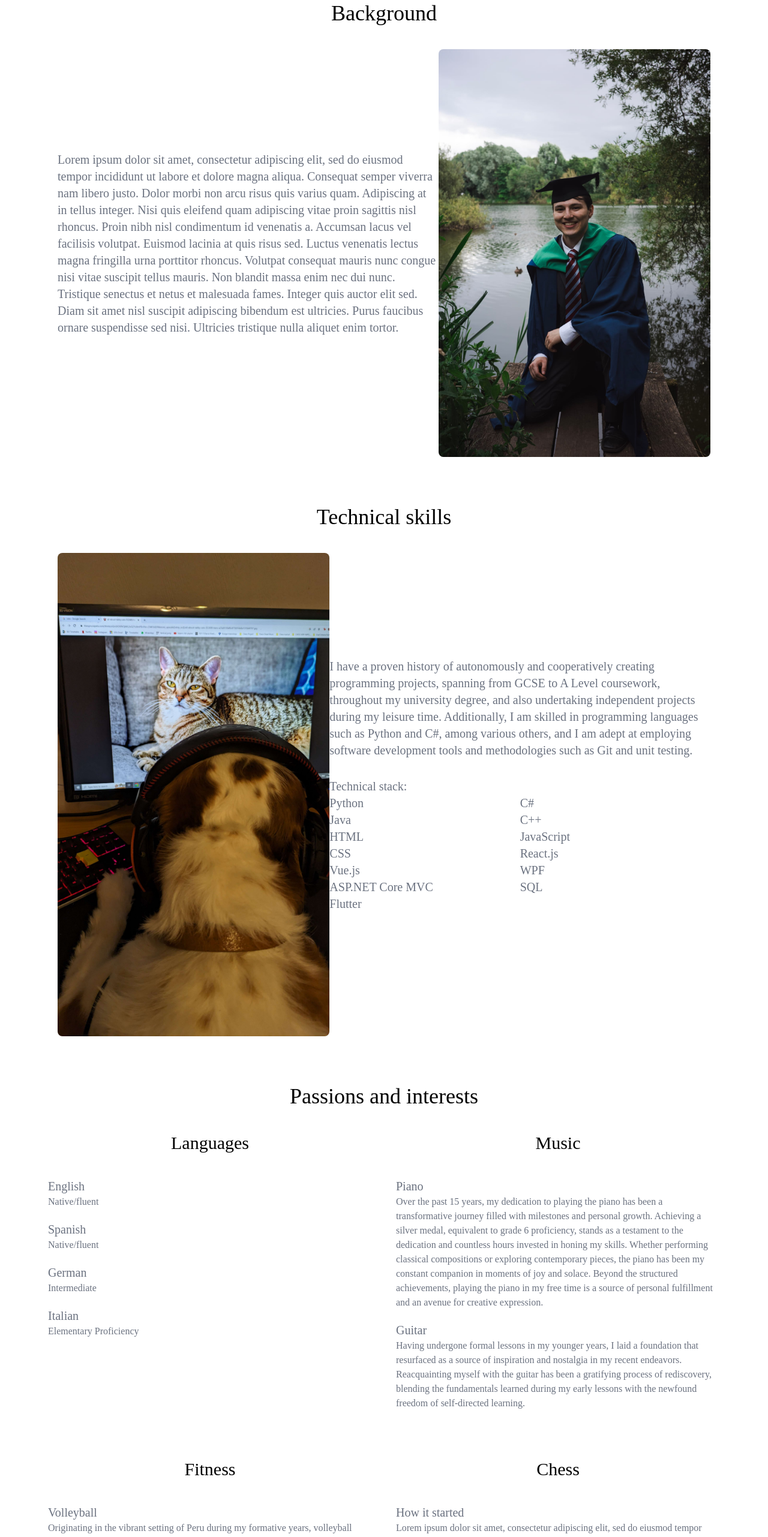
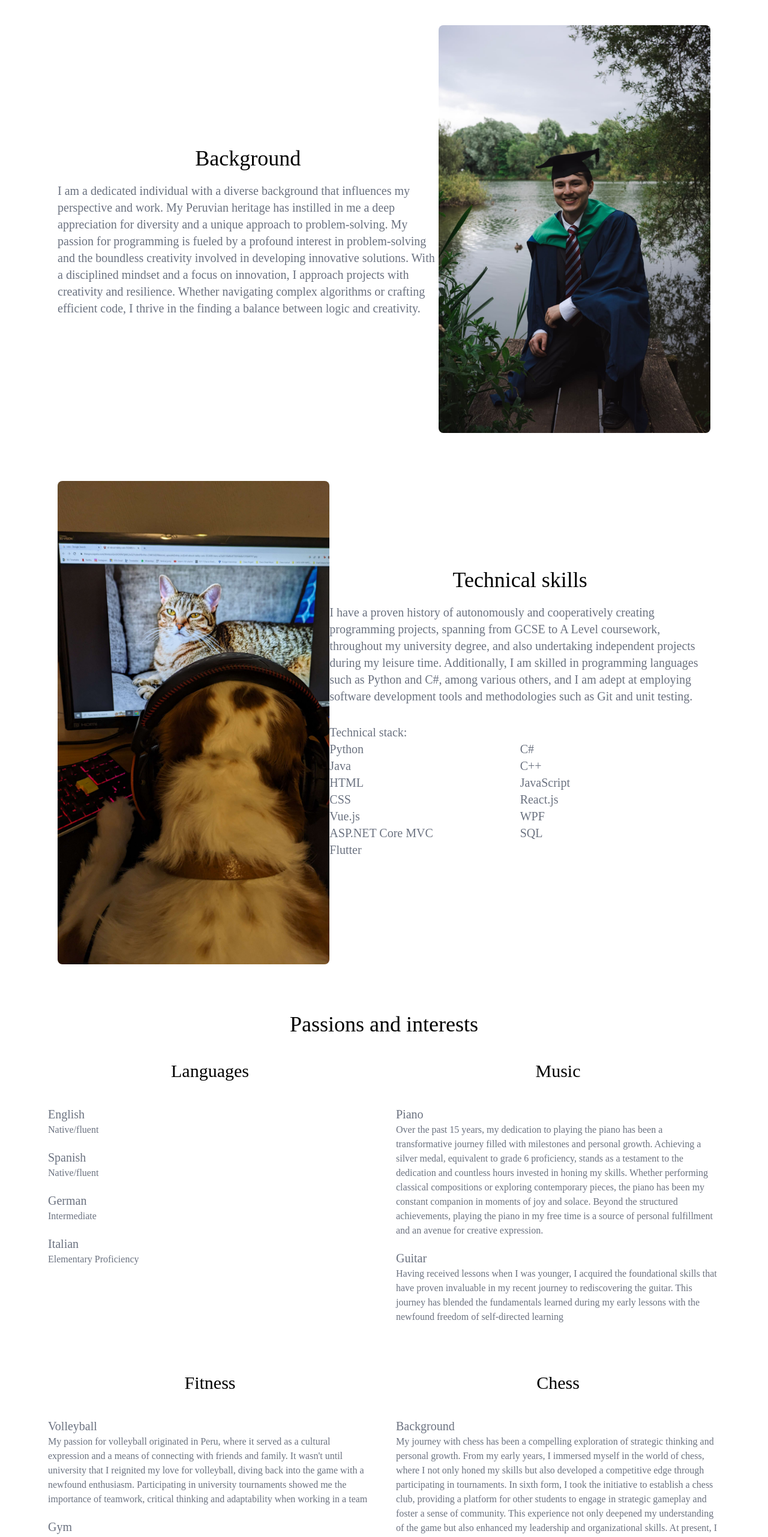
Before and after one commit to jappleyard28/Portfolio, a React (Create React App) app: page /about in a window 1280 px wide. Shown: the part 234-2797 px from the top of the page at 60% size. Built offline with nearby package versions, Linux system fonts and the light colour scheme; a web font is replaced by a local one.

Commit message:
updated about page

```diff
--- a/src/components/Project.js
+++ b/src/components/Project.js
@@ -1,6 +1,5 @@
 import React, {useState} from 'react'
 import Modal from './Modal'
-import image1 from '../images/EcomWebScrap/image1.png'
 
 function Project(props) {
   const [openModal, setOpenModal] = useState(false)
@@ -15,7 +14,7 @@ function Project(props) {
           <p class="mr-2 mb-2">Tag #1</p>
           <p class="mr-2 mb-2">Tag #2</p>
         </div> */}
-        <p class="text-md">{props.tech_stack}</p>
+        <p class="text-md text-center">{props.tech_stack}</p>
         <div class="flex justify-center flex-wrap mt-auto pt-3 text-md">
           <button onClick={() => setOpenModal(true)} class="bg-blue-500 hover:bg-blue-600 text-white text-lg font-bold py-1 px-4 rounded-full mt-auto">Learn More</button>
         </div>
--- a/src/pages/About.js
+++ b/src/pages/About.js
@@ -4,12 +4,16 @@ import toby from '../images/toby_computer.jpg'
 const About = () => {
     return (
         <div>
-            <h1 class="flex justify-center text-5xl">About me</h1>
+            <h1 class="flex justify-center text-5xl pt-10">About me</h1>
             <section>
-                <h2 class='flex justify-center text-4xl pt-10'>Background</h2>
                 <div class="grid max-w-screen-xl px-4 py-8 mx-auto lg:gap-8 xl:gap-0 lg:py-10 lg:grid-cols-12">
                     <div class="mr-auto place-self-center lg:col-span-7">
-                        <p class="max-w-2xl mb-6 font-light text-gray-500 lg:mb-8 md:text-lg lg:text-xl dark:text-gray-400">Lorem ipsum dolor sit amet, consectetur adipiscing elit, sed do eiusmod tempor incididunt ut labore et dolore magna aliqua. Consequat semper viverra nam libero justo. Dolor morbi non arcu risus quis varius quam. Adipiscing at in tellus integer. Nisi quis eleifend quam adipiscing vitae proin sagittis nisl rhoncus. Proin nibh nisl condimentum id venenatis a. Accumsan lacus vel facilisis volutpat. Euismod lacinia at quis risus sed. Luctus venenatis lectus magna fringilla urna porttitor rhoncus. Volutpat consequat mauris nunc congue nisi vitae suscipit tellus mauris. Non blandit massa enim nec dui nunc. Tristique senectus et netus et malesuada fames. Integer quis auctor elit sed. Diam sit amet nisl suscipit adipiscing bibendum est ultricies. Purus faucibus ornare suspendisse sed nisi. Ultricies tristique nulla aliquet enim tortor.</p>
+                        <h2 class='flex justify-center text-4xl pt-10 pb-5'>Background</h2>
+                        <p class="max-w-2xl mb-6 font-light text-gray-500 lg:mb-8 md:text-lg lg:text-xl dark:text-gray-400">I am a dedicated individual with a diverse background
+                        that influences my perspective and work. My Peruvian heritage has instilled in me a deep appreciation for diversity and a unique approach to problem-solving.
+                        My passion for programming is fueled by a profound interest in problem-solving and the boundless creativity involved in developing innovative solutions. With
+                        a disciplined mindset and a focus on innovation, I approach projects with creativity and resilience. Whether navigating complex algorithms or crafting
+                        efficient code, I thrive in the finding a balance between logic and creativity.</p>
                     </div>
                     <div class="hidden lg:mt-0 lg:col-span-5 lg:flex rounded-lg">
                         <img src={grad} alt="Me" class="rounded-lg" />
@@ -17,12 +21,12 @@ const About = () => {
                 </div>
             </section>
             <section>
-                <h2 class='flex justify-center text-4xl pt-10'>Technical skills</h2>
                 <div class="grid max-w-screen-xl px-4 py-8 mx-auto lg:gap-8 xl:gap-0 lg:py-10 lg:grid-cols-12">
                     <div class="hidden lg:mt-0 lg:col-span-5 lg:flex rounded-lg">
                         <img src={toby} alt="Me" class="rounded-lg" />
                     </div>
                     <div class="ml-auto place-self-center lg:col-span-7">
+                        <h2 class='flex justify-center text-4xl pb-5'>Technical skills</h2>
                         <p class="max-w-2xl mb-6 font-light text-gray-500 lg:mb-8 md:text-lg lg:text-xl dark:text-gray-400">I have a proven history of autonomously and
                         cooperatively creating programming projects, spanning from GCSE to A Level coursework, throughout my university degree, and also undertaking independent
                         projects during my leisure time. Additionally, I am skilled in programming languages such as Python and C#, among various others, and I am adept at employing
@@ -87,9 +91,9 @@ const About = () => {
                             </li>
                             <li>
                                 <h4 className='text-xl pt-5'>Guitar</h4>
-                                <p className='text-md'>Having undergone formal lessons in my younger years, I laid a foundation that resurfaced as a source of inspiration and
-                                nostalgia in my recent endeavors. Reacquainting myself with the guitar has been a gratifying process of rediscovery, blending the fundamentals learned
-                                during my early lessons with the newfound freedom of self-directed learning.</p>
+                                <p className='text-md'>Having received lessons when I was younger, I acquired the foundational skills that have proven invaluable in my recent journey
+                                to rediscovering the guitar. This journey has blended the fundamentals learned during my early lessons with the newfound freedom of self-directed
+                                learning</p>
                             </li>
                         </div>
                     </ul>
@@ -100,19 +104,21 @@ const About = () => {
                         <div className='font-light text-gray-500 dark:text-gray-400'>
                             <li>
                                 <h4 className='text-xl'>Volleyball</h4>
-                                <p className='text-md'>Originating in the vibrant setting of Peru during my formative years, volleyball became more than a sport; it was a cultural
-                                expression and a way of connecting with friends and family. It wasn't until university that I reignited my love for volleyball, diving back into the
-                                game with newfound enthusiasmspects of volleyball. Participating in university tournaments, I realized that the court was not just a battleground for
-                                spikes and serves but also an arena for teamwork, critical thinking, and conflict management. Through wins and losses, I learned the value of
-                                collaboration and adaptability, forging bonds with teammates that extended beyond the court.</p>
+                                <p className='text-md'>My passion for volleyball originated in Peru, where it served as a cultural expression and a means of connecting with friends
+                                and family. It wasn't until university that I reignited my love for volleyball, diving back into the game with a newfound enthusiasm. Participating in
+                                university tournaments showed me the importance of teamwork, critical thinking and adaptability when working in a team</p>
                             </li>
                             <li>
                                 <h4 className='text-xl pt-5'>Gym</h4>
-                                <p className='text-md'>Lorem ipsum dolor sit amet, consectetur adipiscing elit, sed do eiusmod tempor incididunt ut labore et dolore magna aliqua. Consequat semper viverra nam libero justo. Dolor morbi non arcu risus quis varius quam. Adipiscing at in tellus integer. Nisi quis eleifend quam adipiscing vitae proin sagittis nisl rhoncus. Proin nibh nisl condimentum id venenatis a. Accumsan lacus vel facilisis volutpat. Euismod lacinia at quis risus sed. Luctus venenatis lectus magna fringilla urna porttitor rhoncus. Volutpat consequat mauris nunc congue nisi vitae suscipit tellus mauris. Non blandit massa enim nec dui nunc. Tristique senectus et netus et malesuada fames. Integer quis auctor elit sed. Diam sit amet nisl suscipit adipiscing bibendum est ultricies. Purus faucibus ornare suspendisse sed nisi. Ultricies tristique nulla aliquet enim tortor.</p>
+                                <p className='text-md'>Embarking on my gym journey in February 2022 has yielded both physical and mental transformations. Not only have I witnessed
+                                improved energy levels and a more defined physique, but the mental benefits are equally significant. Dedication to a regular workout routine has
+                                enhanced my resilience and perseverance, turning challenges into opportunities for personal growth.</p>
                             </li>
                             <li>
                                 <h4 className='text-xl pt-5'>Martial arts</h4>
-                                <p className='text-md'>Lorem ipsum dolor sit amet, consectetur adipiscing elit, sed do eiusmod tempor incididunt ut labore et dolore magna aliqua. Consequat semper viverra nam libero justo. Dolor morbi non arcu risus quis varius quam. Adipiscing at in tellus integer. Nisi quis eleifend quam adipiscing vitae proin sagittis nisl rhoncus. Proin nibh nisl condimentum id venenatis a. Accumsan lacus vel facilisis volutpat. Euismod lacinia at quis risus sed. Luctus venenatis lectus magna fringilla urna porttitor rhoncus. Volutpat consequat mauris nunc congue nisi vitae suscipit tellus mauris. Non blandit massa enim nec dui nunc. Tristique senectus et netus et malesuada fames. Integer quis auctor elit sed. Diam sit amet nisl suscipit adipiscing bibendum est ultricies. Purus faucibus ornare suspendisse sed nisi. Ultricies tristique nulla aliquet enim tortor.</p>
+                                <p className='text-md'>Six years immersed in Kung Fu led me to attain the prestigious blue sash, while also teaching and guiding junior students.
+                                Exploring Brazilian Jiu-Jitsu in both gi and non-gi contexts expanded my skills and embraced challenges. These experiences not only shaped my physique
+                                but also honed soft skills like discipline and perseverance which furthered my personal growth</p>
                             </li>
                         </div>
                     </ul>
@@ -122,16 +128,21 @@ const About = () => {
                         </li>
                         <div className='font-light text-gray-500 dark:text-gray-400'>
                             <li>
-                                <h4 className='text-xl'>How it started</h4>
-                                <p className='text-md'>Lorem ipsum dolor sit amet, consectetur adipiscing elit, sed do eiusmod tempor incididunt ut labore et dolore magna aliqua. Consequat semper viverra nam libero justo. Dolor morbi non arcu risus quis varius quam. Adipiscing at in tellus integer. Nisi quis eleifend quam adipiscing vitae proin sagittis nisl rhoncus. Proin nibh nisl condimentum id venenatis a. Accumsan lacus vel facilisis volutpat. Euismod lacinia at quis risus sed. Luctus venenatis lectus magna fringilla urna porttitor rhoncus. Volutpat consequat mauris nunc congue nisi vitae suscipit tellus mauris. Non blandit massa enim nec dui nunc. Tristique senectus et netus et malesuada fames. Integer quis auctor elit sed. Diam sit amet nisl suscipit adipiscing bibendum est ultricies. Purus faucibus ornare suspendisse sed nisi. Ultricies tristique nulla aliquet enim tortor.</p>
+                                <h4 className='text-xl'>Background</h4>
+                                <p className='text-md'>My journey with chess has been a compelling exploration of strategic thinking and personal growth. From my early years, I
+                                immersed myself in the world of chess, where I not only honed my skills but also developed a competitive edge through participating in tournaments.
+                                In sixth form, I took the initiative to establish a chess club, providing a platform for other students to engage in strategic gameplay and foster a
+                                sense of community. This experience not only deepened my understanding of the game but also enhanced my leadership and organizational skills.
+                                At present, I actively broadenen my knowledge while engaging in online matches against other players, ensuring the continual refinement of my skills.
+                                Throughout this journey, chess has cultivated problem-solving skills and adaptability which I believe are essential qualities within programming</p>
                             </li>
                             <li>
-                                <h4 className='text-xl pt-5'>Online presence</h4>
-                                <p className='text-md'>Lorem ipsum dolor sit amet, consectetur adipiscing elit, sed do eiusmod tempor incididunt ut labore et dolore magna aliqua. Consequat semper viverra nam libero justo. Dolor morbi non arcu risus quis varius quam. Adipiscing at in tellus integer. Nisi quis eleifend quam adipiscing vitae proin sagittis nisl rhoncus. Proin nibh nisl condimentum id venenatis a. Accumsan lacus vel facilisis volutpat. Euismod lacinia at quis risus sed. Luctus venenatis lectus magna fringilla urna porttitor rhoncus. Volutpat consequat mauris nunc congue nisi vitae suscipit tellus mauris. Non blandit massa enim nec dui nunc. Tristique senectus et netus et malesuada fames. Integer quis auctor elit sed. Diam sit amet nisl suscipit adipiscing bibendum est ultricies. Purus faucibus ornare suspendisse sed nisi. Ultricies tristique nulla aliquet enim tortor.</p>
-                            </li>
-                            <li>
-                                <h4 className='text-xl pt-5'>Third year project at University</h4>
-                                <p className='text-md'>Lorem ipsum dolor sit amet, consectetur adipiscing elit, sed do eiusmod tempor incididunt ut labore et dolore magna aliqua. Consequat semper viverra nam libero justo. Dolor morbi non arcu risus quis varius quam. Adipiscing at in tellus integer. Nisi quis eleifend quam adipiscing vitae proin sagittis nisl rhoncus. Proin nibh nisl condimentum id venenatis a. Accumsan lacus vel facilisis volutpat. Euismod lacinia at quis risus sed. Luctus venenatis lectus magna fringilla urna porttitor rhoncus. Volutpat consequat mauris nunc congue nisi vitae suscipit tellus mauris. Non blandit massa enim nec dui nunc. Tristique senectus et netus et malesuada fames. Integer quis auctor elit sed. Diam sit amet nisl suscipit adipiscing bibendum est ultricies. Purus faucibus ornare suspendisse sed nisi. Ultricies tristique nulla aliquet enim tortor.</p>
+                                <h4 className='text-xl pt-5'>University project</h4>
+                                <p className='text-md'>For my third-year university project, I created a chess implementation using C++ and SDL, utilizing bitboards as opposed to an
+                                array-based solution in order to represent the board in a more efficient manner. The AI opponent was created using the negamax algorithm with
+                                alpha-beta pruning for enhanced efficiency. Additionally, I implemented the nearest neighbor filtering method over bilinear filtering to handle
+                                textures as they are a grid of coloured points rather than a grid of pixels. This decision aimed to enhance the visual representation of the
+                                chessboard, demonstrating a well thought out approach to both algorithmic and visual aspects within game development.</p>
                             </li>
                         </div>
                     </ul>
```
